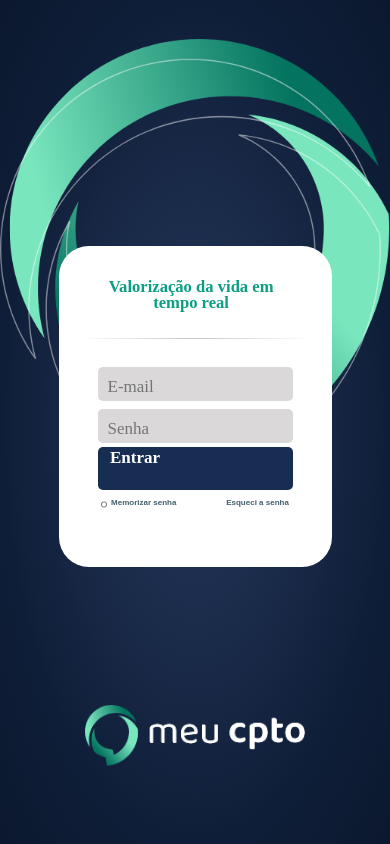
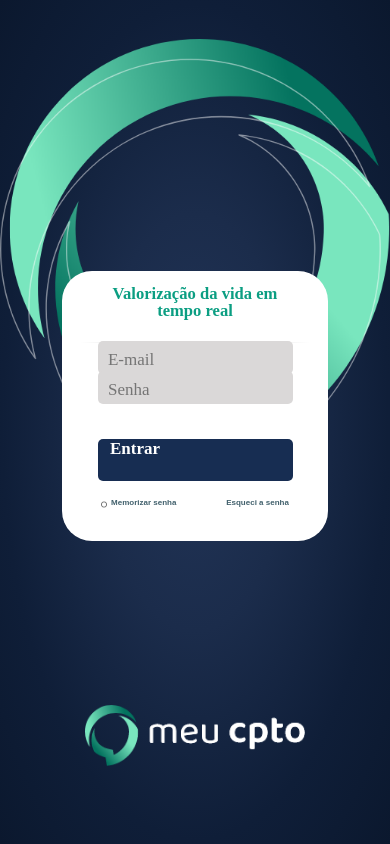
Before and after one commit to markusknauer1/MeuCPTO, a React (Create React App) app: page / in a window 390 px wide. Built offline with nearby package versions, Linux system fonts and the light colour scheme; a web font is replaced by a local one.

Commit message:
atualização

```diff
--- a/src/styles/global.css
+++ b/src/styles/global.css
@@ -207,18 +207,18 @@ html {
     z-index: 1;
     background-color: white;
     border-radius: 30px;
-    position: fixed;
+    position: absolute;
     display: flex;
     flex-direction: column;
     justify-content: center;
     align-items: center;
     margin-top: -8%;
-    width: 70%;
-    height: 38%;
+    width: 68%;
+    height: 32%;
   }
   .login-right h3 {
-    top: 33%;
-    margin-left: -2%;
+    position: absolute;
+    top: 15px;
     color: #0b9e82;
     font-size: clamp(0.1em, 0.1em + 4vw, 3em);
     width: 100%;
@@ -227,7 +227,8 @@ html {
     line-height: 1;
   }
   .login-right hr {
-    top: 40%;
+    position: absolute;
+    top: 26%;
     width: 230px;
     height: 1px;
     margin-bottom: 30px;
@@ -243,14 +244,15 @@ html {
     font-size: 17px;
     padding-top: 5px;
     padding-left: 10px;
+    position: absolute;
     display: flex;
     border: none;
     border-radius: 5px;
     transition: color 0.2s ease-in-out;
-    width: 50%;
-    height: 4%;
-    top: 43.5%;
-    left: 25%;
+    width: 73.4%;
+    height: 12%;
+    top: 70px;
+    left: 13.4%;
   }
 
   .login-loginPassword input {
@@ -264,14 +266,15 @@ html {
     font-size: 17px;
     padding-top: 5px;
     padding-left: 10px;
+    position: absolute;
     display: flex;
     border: none;
     border-radius: 5px;
     transition: color 0.2s ease-in-out;
-    width: 50%;
-    height: 4%;
-    top: 48.5%;
-    left: 25%;
+    width: 73.4%;
+    height: 12%;
+    top: 100px;
+    left: 13.4%;
   }
   .login .enter-app {
     background-color: #172d52;
@@ -285,7 +288,7 @@ html {
     transition: color 0.2s ease-in-out;
     width: 50%;
     height: 5%;
-    top: 53%;
+    top: 52%;
     left: 25%;
 
     cursor: pointer;
```
